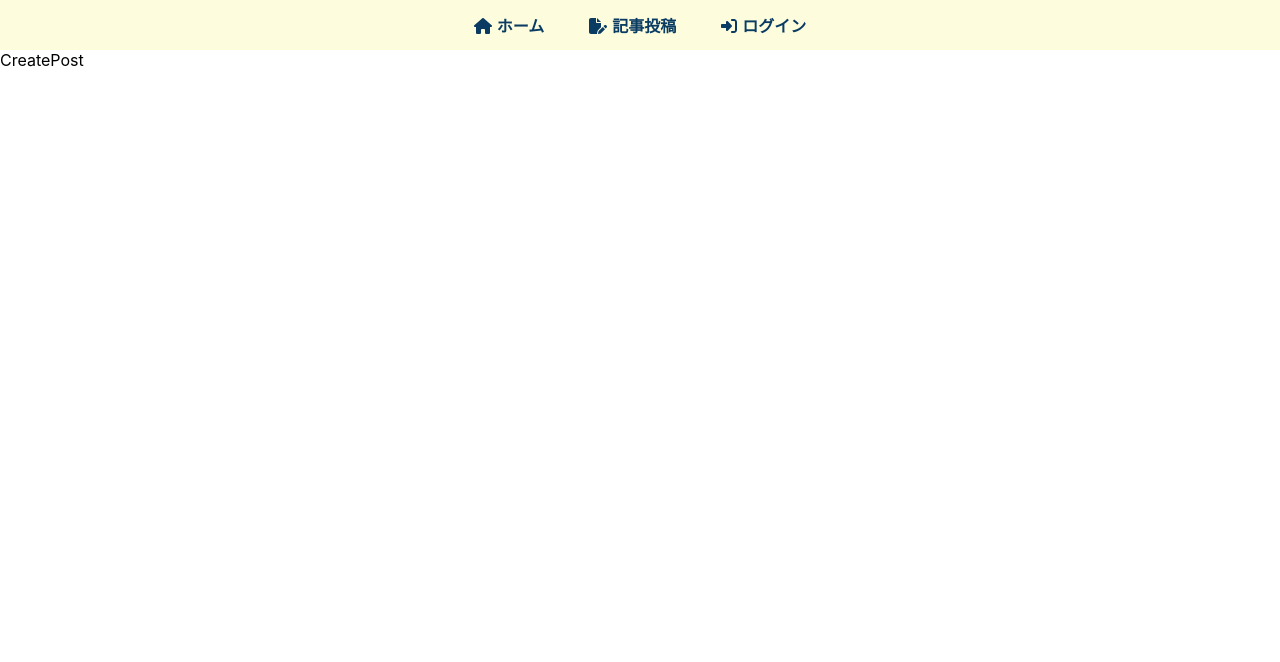
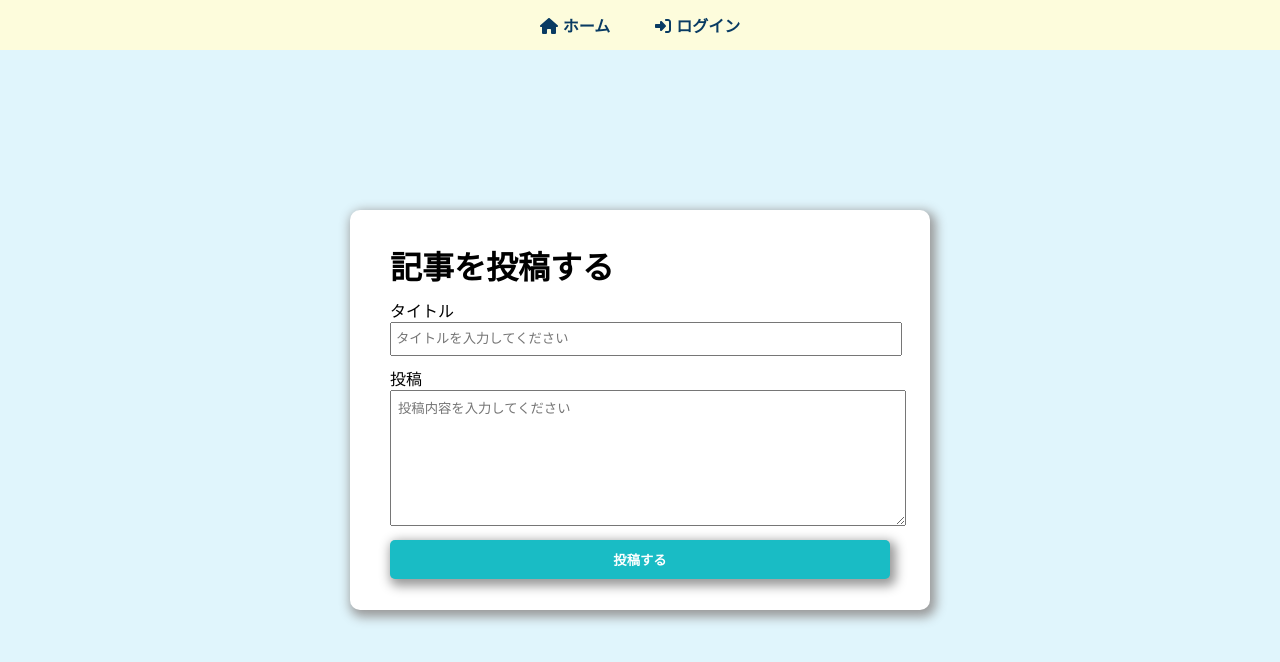
Before and after one commit to yyy-muu/blog-with-react-and-firebase, a React (Create React App) app: page /createpost in a window 1280 px wide. Shown: the top 662 px of the page. Built offline with nearby package versions, Linux system fonts and the light colour scheme; no server answers.

Commit message:
Add posting article feature

```diff
--- a/src/App.js
+++ b/src/App.js
@@ -16,7 +16,10 @@ function App() {
       <Navbar isAuth={isAuth}></Navbar>
       <Routes>
         <Route path="/" element={<Home />}></Route>
-        <Route path="/createpost" element={<CreatePost />}></Route>
+        <Route
+          path="/createpost"
+          element={<CreatePost setIsAuth={setIsAuth} />}
+        ></Route>
         <Route path="/login" element={<Login setIsAuth={setIsAuth} />}></Route>
         <Route
           path="/logout"
--- /dev/null
+++ b/src/components/CreatePost.css
@@ -0,0 +1,54 @@
+.createPostPage {
+  display: flex;
+  align-items: center;
+  justify-content: center;
+  height: 90vh;
+}
+
+.postContainer {
+  background-color: white;
+  display: flex;
+  flex-direction: column;
+  justify-content: center;
+  height: 400px;
+  width: 500px;
+  gap: 10px;
+  padding: 0 40px;
+  box-shadow: 3px 4px 11px 3px #999999;
+  border-radius: 10px;
+}
+
+.postContainer h1 {
+  margin: 0;
+}
+
+.postContainer input {
+  width: 100%;
+  height: 30px;
+  outline: none;
+  padding: 0 4px;
+}
+
+.postContainer textarea {
+  width: 100%;
+  height: 120px;
+  outline: none;
+  padding: 7px;
+}
+
+.postButton {
+  padding: 10px 0;
+  background-color: #19bcc5;
+  border: none;
+  font-weight: bold;
+  color: white;
+  box-shadow: 3px 4px 11px 3px #999999;
+  border-radius: 5px;
+  cursor: pointer;
+  transition: all 0.3s;
+}
+
+.postButton:hover {
+  transform: translateY(1px);
+  box-shadow: none;
+}
--- a/src/components/CreatePost.js
+++ b/src/components/CreatePost.js
@@ -1,7 +1,58 @@
-import React from "react";
+import { addDoc, collection } from "firebase/firestore";
+import React, { useEffect, useState } from "react";
+import { db, auth } from "../firebase";
+import { useNavigate } from "react-router-dom";
+import "./CreatePost.css";
 
-export const CreatePost = () => {
-  return <div>CreatePost</div>;
+export const CreatePost = ({ isAuth }) => {
+  const [title, setTitle] = useState();
+  const [postText, setPostText] = useState();
+
+  const navigate = useNavigate();
+
+  const createPost = async () => {
+    await addDoc(collection(db, "posts"), {
+      title: title,
+      postText: postText,
+      author: {
+        username: auth.currentUser.displayName,
+        id: auth.currentUser.uid,
+      },
+    });
+    navigate("/");
+  };
+
+  // useEffect(() => {
+  //   if (!isAuth) {
+  //     navigate("/login");
+  //   }
+  // }, [isAuth, navigate]);
+
+  return (
+    <div className="createPostPage">
+      <div className="postContainer">
+        <h1>記事を投稿する</h1>
+        <div className="inputPost">
+          <div>タイトル</div>
+          <input
+            type="text"
+            placeholder="タイトルを入力してください"
+            onChange={(e) => setTitle(e.target.value)}
+          />
+        </div>
+        <div className="inputPost">
+          <div>投稿</div>
+          <textarea
+            placeholder="投稿内容を入力してください"
+            onChange={(e) => setPostText(e.target.value)}
+          ></textarea>
+        </div>
+        <button className="postButton" onClick={createPost}>
+          投稿する
+        </button>
+      </div>
+    </div>
+  );
 };
 
 export default CreatePost;
--- /dev/null
+++ b/src/components/Home.css
@@ -0,0 +1,57 @@
+.homePage {
+  width: 100%;
+  height: calc(100vh - 80px);
+  height: auto;
+  display: flex;
+  align-items: center;
+  flex-direction: column;
+  padding: 20px;
+}
+
+.homePage .postContents {
+  width: 600px;
+  height: auto;
+  max-height: 600px;
+  background-color: white;
+  box-shadow: 3px 4px 11px 3px #999999;
+  margin: 20px;
+  padding: 20px;
+  border-radius: 10px;
+}
+
+.postHeader h1 {
+  text-align: center;
+  margin-top: 10px;
+}
+
+.postContents .postTextContainer {
+  height: auto;
+  word-wrap: break-word;
+  min-height: 50px;
+  width: 100%;
+}
+
+.nameAndDeleteButton {
+  display: flex;
+  align-items: center;
+}
+
+.nameAndDeleteButton button {
+  flex: 10%;
+  background-color: #f07167;
+  color: white;
+  padding: 7px 15px;
+  border-radius: 3px;
+  border: none;
+  cursor: pointer;
+  transition: all 0.3s;
+  font-weight: bold;
+}
+
+.nameAndDeleteButton button:hover {
+  background-color: #ef9f9a;
+}
+
+.nameAndDeleteButton h3 {
+  flex: 90%;
+}
--- a/src/components/Home.js
+++ b/src/components/Home.js
@@ -1,7 +1,46 @@
-import React from "react";
+import { db, auth } from "../firebase";
+import { collection, deleteDoc, getDocs, doc } from "firebase/firestore";
+import React, { useEffect, useState } from "react";
+
+import "./Home.css";
 
 export const Home = () => {
-  return <div>Home</div>;
+  const [postList, setPostList] = useState([]);
+
+  useEffect(() => {
+    const getPosts = async () => {
+      const data = await getDocs(collection(db, "posts"));
+      setPostList(data.docs.map((doc) => ({ ...doc.data(), id: doc.id })));
+    };
+    getPosts();
+  }, []);
+
+  const handleDelete = async (id) => {
+    await deleteDoc(doc(db, "posts", id));
+    window.location.href = "/";
+  };
+
+  return (
+    <div className="homePage">
+      {postList.map((post) => {
+        return (
+          <div className="postContents" key={post.id}>
+            <div className="postHeader">
+              <h1>{post.title}</h1>
+            </div>
+
+            <div className="postTextContainer">{post.postText}</div>
+            <div className="nameAndDeleteButton">
+              <h3>@{post.author.username}</h3>
+              {post.author.id === auth.currentUser.uid && (
+                <button onClick={() => handleDelete(post.id)}>削除</button>
+              )}
+            </div>
+          </div>
+        );
+      })}
+    </div>
+  );
 };
 
 export default Home;
--- a/src/components/Navbar.js
+++ b/src/components/Navbar.js
@@ -7,7 +7,7 @@ import {
   faHouse,
   faFilePen,
   faRightToBracket,
-  faSignOut
+  faSignOut,
 } from "@fortawesome/free-solid-svg-icons";
 
 export const Navbar = ({ isAuth }) => {
@@ -17,20 +17,23 @@ export const Navbar = ({ isAuth }) => {
         <FontAwesomeIcon icon={faHouse} />
         ホーム
       </Link>
-      <Link to="/createpost">
-        <FontAwesomeIcon icon={faFilePen} />
-        記事投稿
-      </Link>
+
       {!isAuth ? (
         <Link to="/login">
           <FontAwesomeIcon icon={faRightToBracket} />
           ログイン
         </Link>
       ) : (
-        <Link to="/logout">
-          <FontAwesomeIcon icon={faSignOut} />
-          ログアウト
-        </Link>
+        <>
+          <Link to="/createpost">
+            <FontAwesomeIcon icon={faFilePen} />
+            記事投稿
+          </Link>
+          <Link to="/logout">
+            <FontAwesomeIcon icon={faSignOut} />
+            ログアウト
+          </Link>
+        </>
       )}
     </nav>
   );
--- a/src/index.css
+++ b/src/index.css
@@ -5,6 +5,7 @@ body {
     sans-serif;
   -webkit-font-smoothing: antialiased;
   -moz-osx-font-smoothing: grayscale;
+  background-color: #e0f5fc;
 }
 
 code {
```
